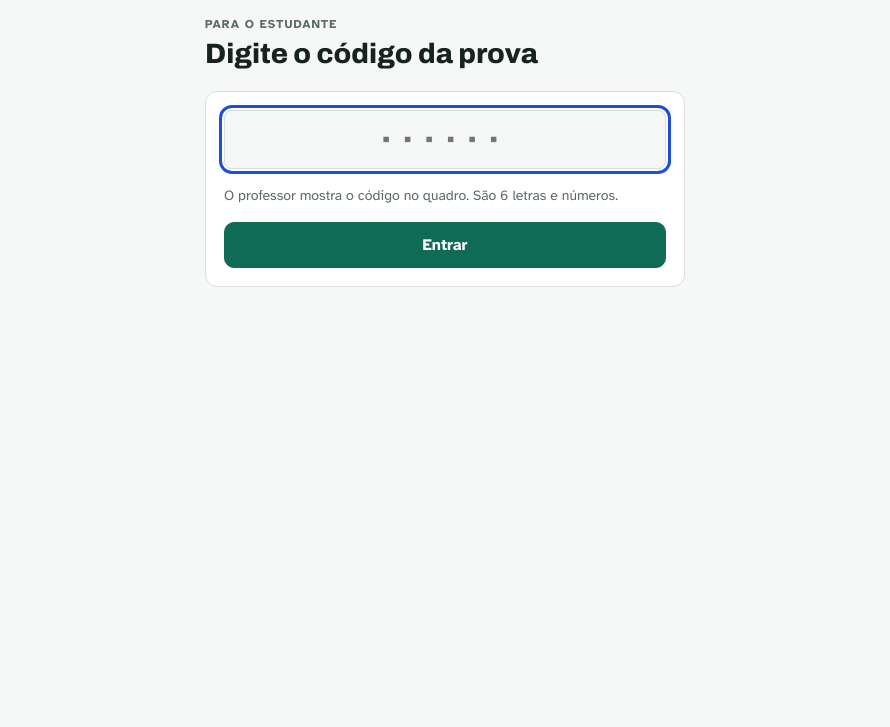
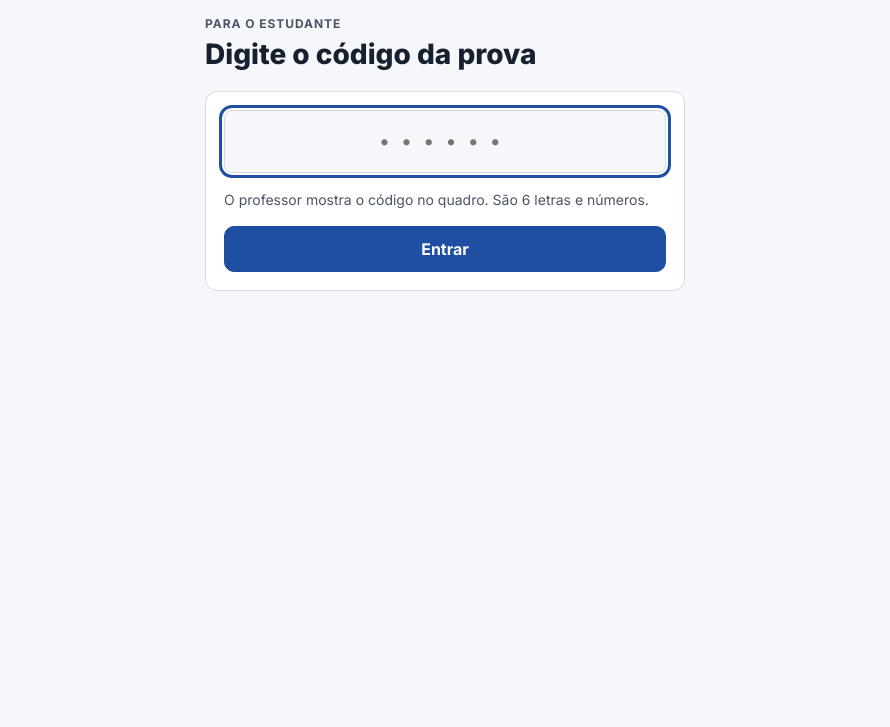
Before and after one commit to emfalped-source/prova, a plain HTML site: page index.html in a window 1280 px wide. Shown: the part 73-800 px from the top of the page, without its empty margins (195-1085 px from the left). Drawn offline with Linux system fonts and the light colour scheme.

Commit message:
Cores e fonte do Super App EMFAL (azul e branco, Inter)
Só aparência: variáveis de cor, fonte e cor do ícone/barra. Documentos
impressos e exportados continuam com a formatação institucional.

Co-Authored-By: Claude Opus 5.5 <noreply@anthropic.com>
Claude-Session: https://claude.ai/code/session_013Pds359kTJeL2Rb35dwbXd

```diff
--- a/index.html
+++ b/index.html
@@ -2,7 +2,7 @@
 <html lang="pt-BR"><head>
 <meta charset="utf-8">
 <meta name="viewport" content="width=device-width, initial-scale=1, viewport-fit=cover">
-<meta name="theme-color" content="#0f6b55">
+<meta name="theme-color" content="#1E4FA3">
 <link rel="manifest" href="manifest.webmanifest">
 <link rel="icon" href="icon-192.png">
 <link rel="apple-touch-icon" href="icon-192.png">
@@ -132,6 +132,13 @@ th{font-size:12px;letter-spacing:.06em;text-transform:uppercase;color:var(--mute
   .ct-pin{font-family:var(--display);font-weight:800;font-size:24pt;letter-spacing:.2em}
   .ct-obs{font-size:7.5pt;color:#444}
 }
+</style>
+<!-- tema-emfal: mesmas cores do Super App EMFAL (azul e branco), sempre claro -->
+<link rel="preconnect" href="https://fonts.googleapis.com">
+<link rel="stylesheet" href="https://fonts.googleapis.com/css2?family=Inter:wght@400;500;600;700;800&display=swap">
+<style id="tema-emfal">
+:root,:root[data-theme],:root:not([data-theme]){color-scheme:light!important;--bg:#F5F7FA!important;--surface:#FFFFFF!important;--fg:#16202E!important;--muted:#4A5565!important;--line:#D5DBE3!important;--accent:#1E4FA3!important;--accent-soft:#EAF1FB!important;--pen:#1E4FA3!important;--pen-soft:#EAF1FB!important;--warn:#B45309!important;--warn-soft:#FDF1E2!important;--bad:#B42318!important;--bad-soft:#FDE8E6!important;--display:Inter,system-ui,-apple-system,"Segoe UI",Roboto,sans-serif!important;--body:Inter,system-ui,-apple-system,"Segoe UI",Roboto,sans-serif!important;}
+
 </style>
 </head><body>
 <header class="top"><div class="wrap">
```
Also changed, not shown: manifest.webmanifest.
